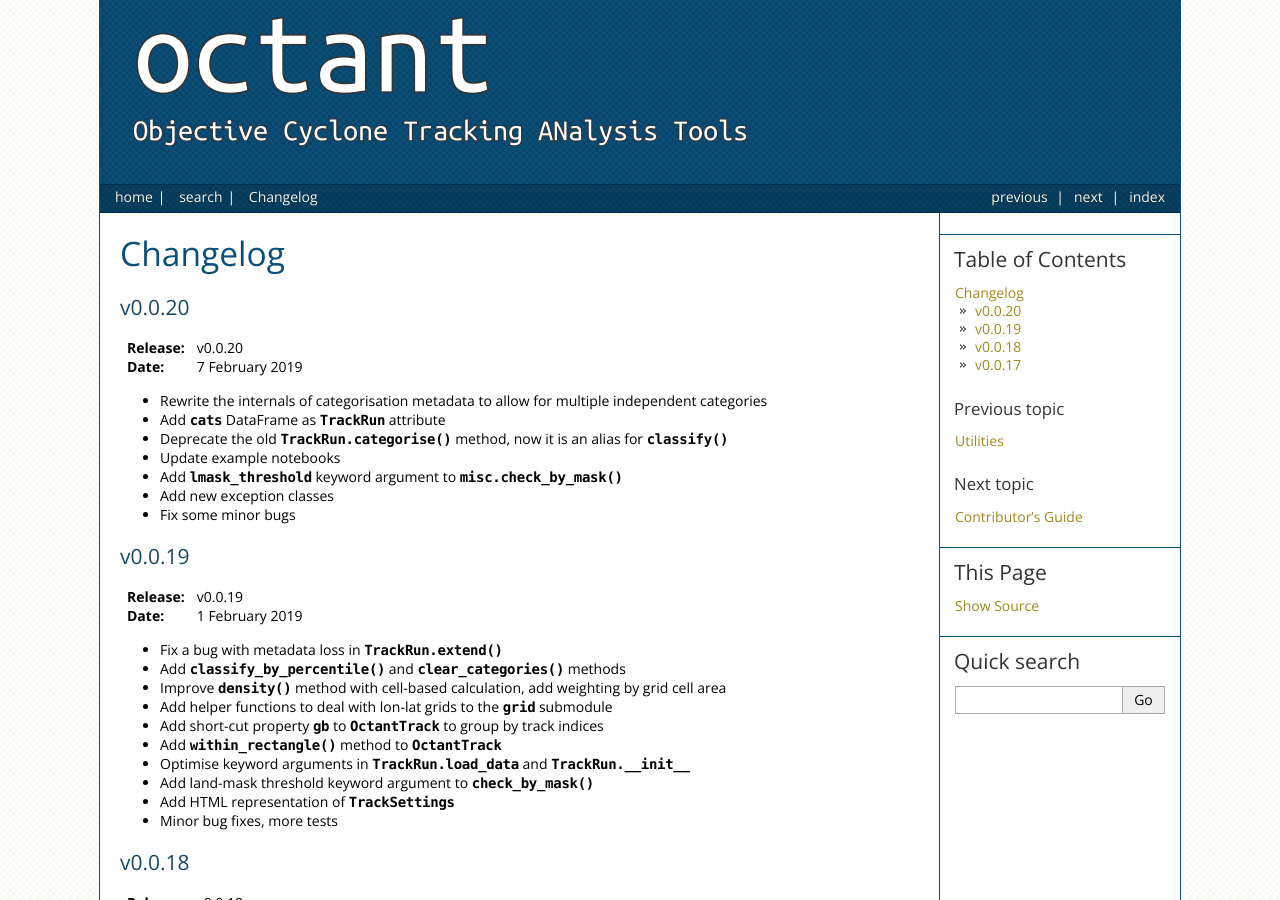
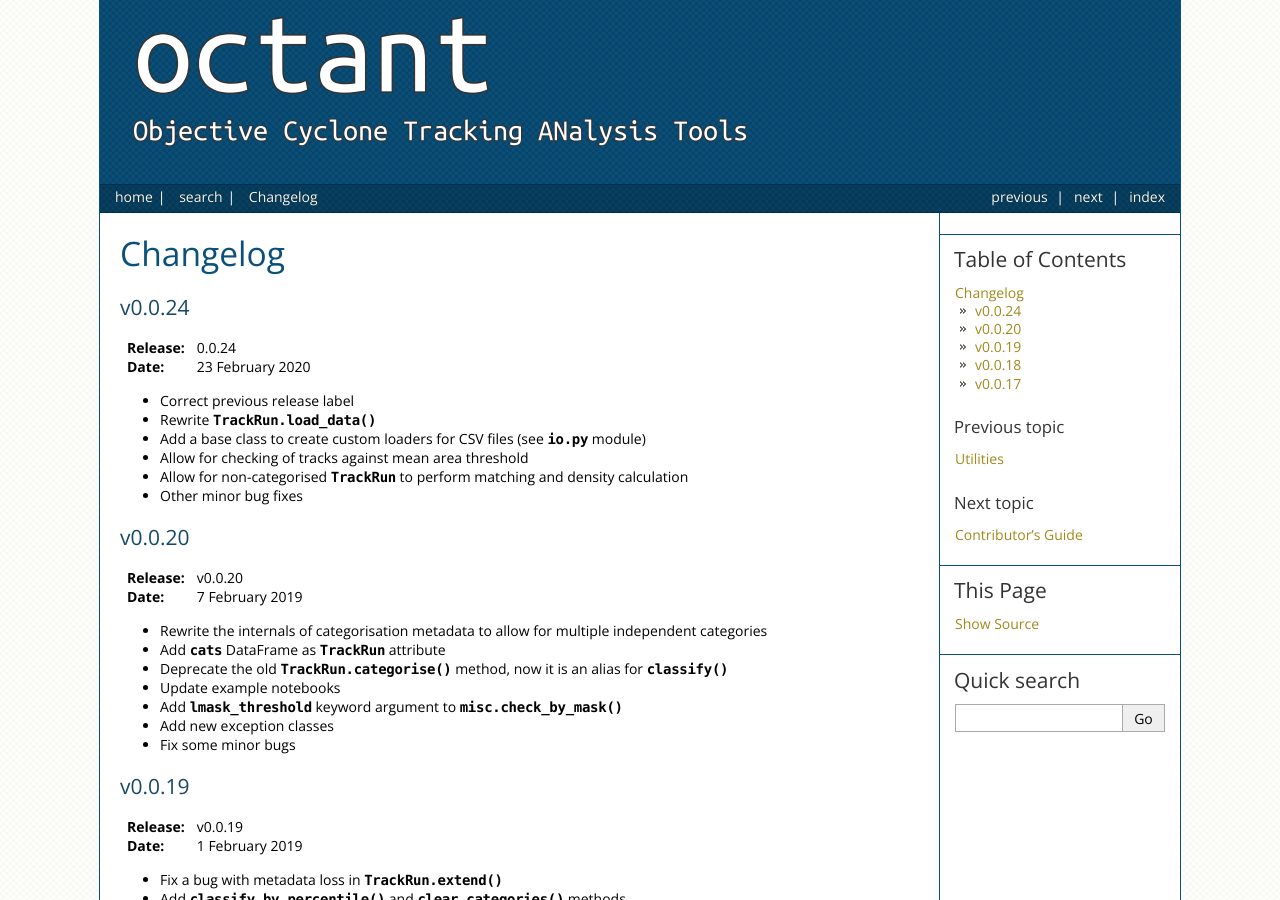
Before and after one commit to dennissergeev/octant, a Sphinx documentation site: the page built from docs/source/changelog.rst, in a window 1280 px wide and 900 px high. Built offline with Sphinx 7.4.7, drawn with Linux system fonts in a browser that asks for light colours; pages that are not in the unit, such as notebooks, are missing from menus.

Commit message:
DOCS: update changelog

```diff
--- a/docs/source/changelog.rst
+++ b/docs/source/changelog.rst
@@ -2,6 +2,21 @@ Changelog
 =========
 
 .. default-role:: py:obj
+
+
+v0.0.24
+-------
+
+:Release: 0.0.24
+:Date: 23 February 2020
+
+* Correct previous release label
+* Rewrite `TrackRun.load_data()`
+* Add a base class to create custom loaders for CSV files (see `io.py` module)
+* Allow for checking of tracks against mean area threshold
+* Allow for non-categorised `TrackRun` to perform matching and density calculation
+* Other minor bug fixes
+
 
 v0.0.20
 -------
```
